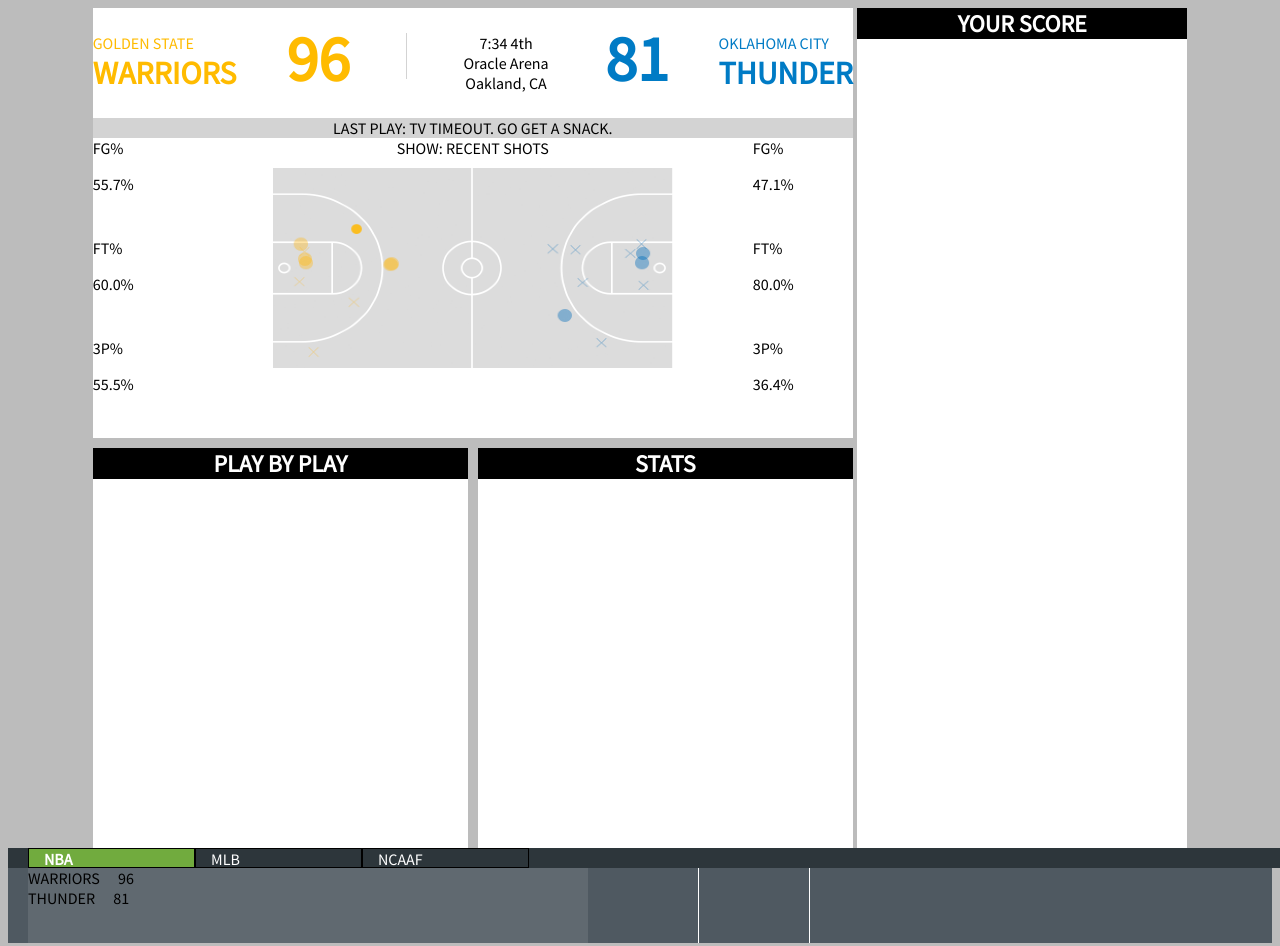
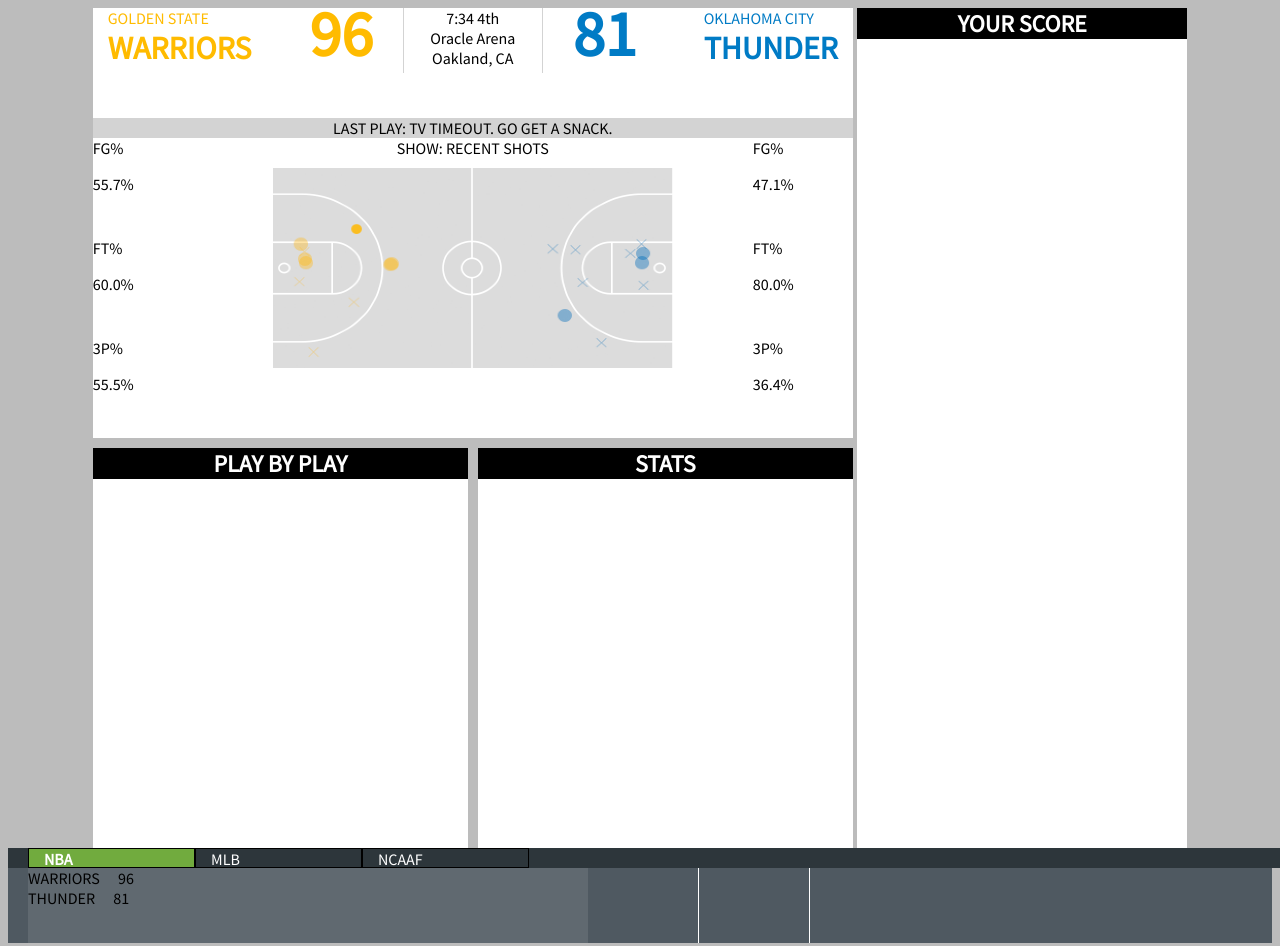
Before and after one commit to vrajpal/numberFire, a website: page app/index.html in a window 1280 px wide. Drawn offline with Linux system fonts and the light colour scheme.

Commit message:
refactor shot chart score

```diff
--- a/app/index.html
+++ b/app/index.html
@@ -5,25 +5,26 @@
     <body>
         <div class="app">
             <div class="app-left">
-                <div class="shotchart-score">
+                <div id="shotchart-score">
+                    <div id="shotchart-score-row">
                         <div class="team" id="golden-state">
-                       <div>
+                        <div class="float-left">
                                 <div class="location">GOLDEN STATE </div>
                                 <div class="mascot">WARRIORS</div>
                         </div>
-                        <div class="score">96</div>
+                            <div class="score float-right">96</div>
                         </div>
-                    <div class="header-divider"></div>
                         <div class="time-place">
                             <div>7:34 4th</div>
                             <div>Oracle Arena</div>
                             <div>Oakland, CA</div>
                         </div>
                         <div class="team" id="thunder">
-                         <div class="score">81</div>
-                         <div>
+                            <div class="float-right">
                                 <div class="location">OKLAHOMA CITY </div>
                                 <div class="mascot">THUNDER</div>
+                            </div>
+                            <div class="score float-left">81</div>
                         </div>
                     </div>
                 </div>
--- a/app/styles/app.scss
+++ b/app/styles/app.scss
@@ -31,30 +31,37 @@
     }
 }
 
-.shotchart-score {
+#shotchart-score {
     width: 760px;
     height: 110px;
-    display: flex;
-    flex-direction: row;
-    flex-wrap: nowrap;
-    justify-content: space-between;
     background-color: white;
 }
 
+#shotchart-score-row {
+    overflow: auto;
+    width: inherit;
+    display: flex;
+    justify-content: center;
+}
+
+/*
 .header-divider {
      border-left:1px solid lightgrey;
      height:46px;
-     margin-top: 25px;
 }
+*/
 
 .time-place {
     text-align: center;
-    margin-top: 25px;
+    width: 138px;
+    display: inline-block;
+    border-left: 1px solid lightgray;
+    border-right: 1px solid lightgray;
 }
 
 .team {
-    display: inherit;
-    padding-top: 25px;
+    display: inline-block;
+    width: 265px;
 
     #golden-state {
         padding-left: 20px;
@@ -63,6 +70,27 @@
     #thunder {
         padding-right: 20px;
     }
+
+    .score {
+        font-size: 4em;
+        font-weight: bold;
+    }
+}
+
+.team:first-child {
+    margin-right: 30px;
+}
+
+.team:last-child {
+    margin-left: 30px;
+}
+
+.float-right {
+    float: right;
+}
+
+.float-left {
+    float: left;
 }
 
 .shotchart {
@@ -115,11 +143,6 @@
         color: white;
         margin: 0px;
     }
-}
-
-.score {
-    font-size: 4em;
-    font-weight: bold;
 }
 
 .mascot {
```
Also changed, not shown: dest/styles/app.css. Lines whose indentation alone changed are shown as unchanged.
